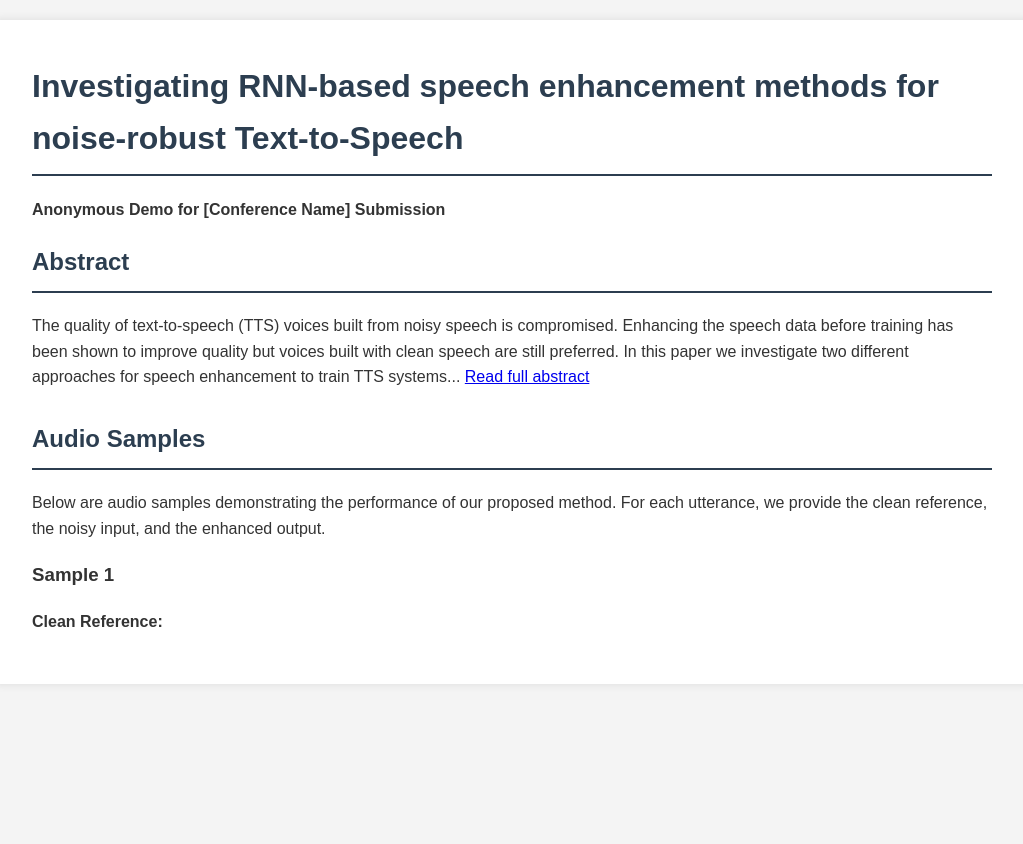
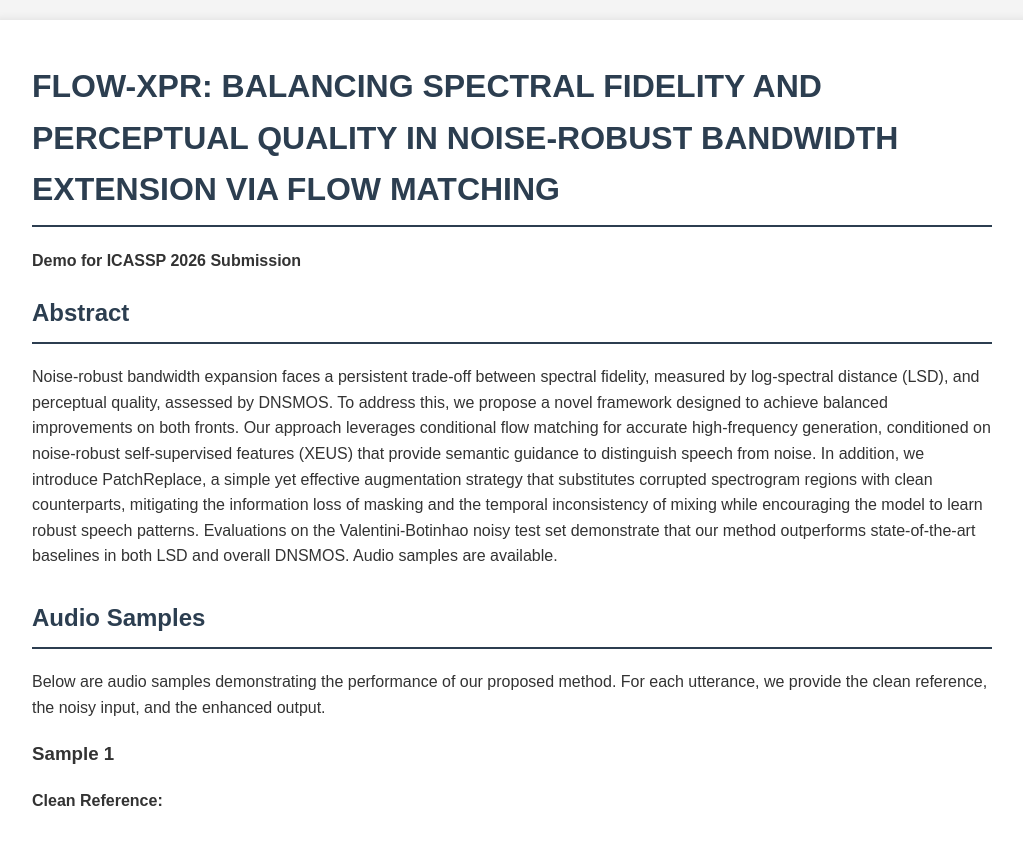
Before and after one commit to flowxpr/Flow-XPR-Demo.github.io, a plain HTML site: page index.html in a window 1280 px wide. Shown: the whole page, without its empty margins (128-1151 px from the left). Before the commit the page ends 800 px from the top, so only its background shows below. Drawn offline with Linux system fonts and the light colour scheme.

Commit message:
Add Title and modify demo code

```diff
--- a/index.html
+++ b/index.html
@@ -47,13 +47,13 @@
 
     <div class="container">
         <header>
-            <h1 id="paper-title">Investigating RNN-based speech enhancement methods for noise-robust Text-to-Speech</h1>
-            <p><strong>Anonymous Demo for [Conference Name] Submission</strong></p>
+            <h1 id="paper-title">FLOW-XPR: BALANCING SPECTRAL FIDELITY AND PERCEPTUAL QUALITY IN NOISE-ROBUST BANDWIDTH EXTENSION VIA FLOW MATCHING</h1>
+            <p><strong>Demo for ICASSP 2026 Submission</strong></p>
         </header>
 
         <section class="section">
             <h2>Abstract</h2>
-            <p>The quality of text-to-speech (TTS) voices built from noisy speech is compromised. Enhancing the speech data before training has been shown to improve quality but voices built with clean speech are still preferred. In this paper we investigate two different approaches for speech enhancement to train TTS systems... <a href="#">Read full abstract</a></p>
+            <p>Noise-robust bandwidth expansion faces a persistent trade-off between spectral fidelity, measured by log-spectral distance (LSD), and perceptual quality, assessed by DNSMOS. To address this, we propose a novel framework designed to achieve balanced improvements on both fronts. Our approach leverages conditional flow matching for accurate high-frequency generation, conditioned on noise-robust self-supervised features (XEUS) that provide semantic guidance to distinguish speech from noise. In addition, we introduce PatchReplace, a simple yet effective augmentation strategy that substitutes corrupted spectrogram regions with clean counterparts, mitigating the information loss of masking and the temporal inconsistency of mixing while encouraging the model to learn robust speech patterns. Evaluations on the Valentini-Botinhao noisy test set demonstrate that our method outperforms state-of-the-art baselines in both LSD and overall DNSMOS. Audio samples are available.</a></p>
         </section>
 
         <section class="section">
```
